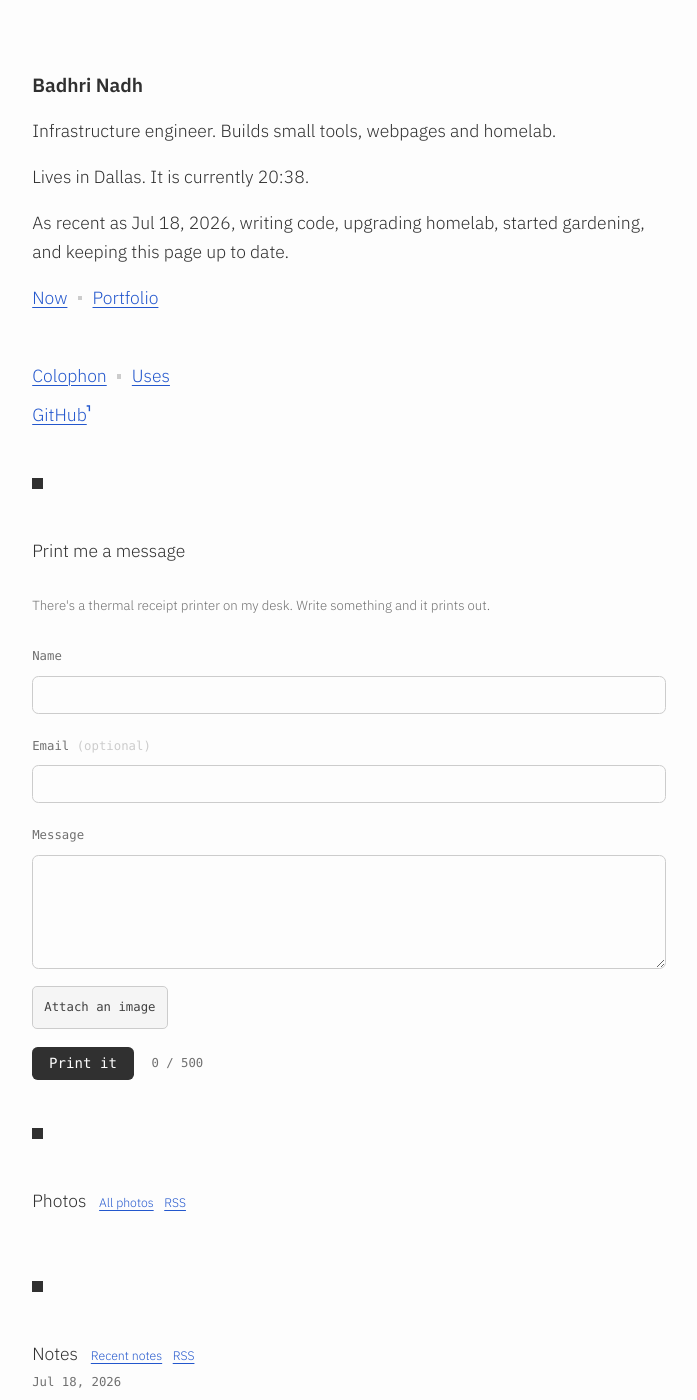
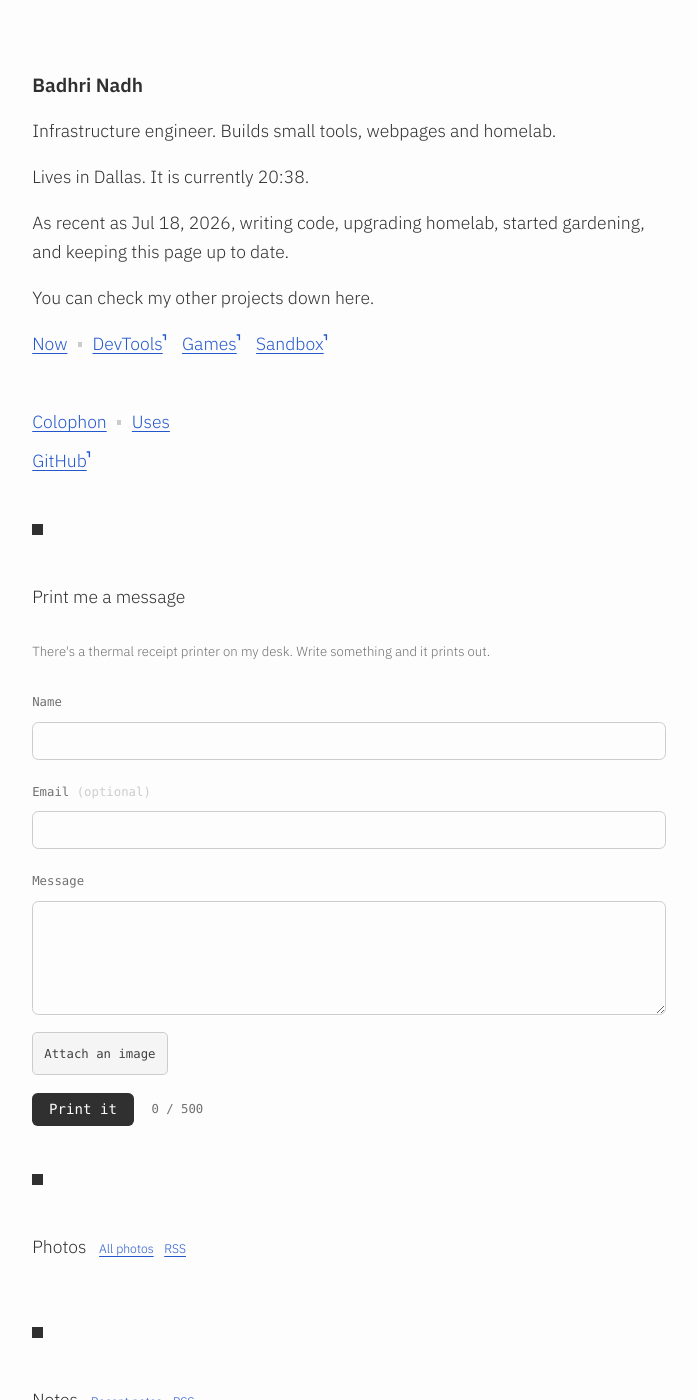
Before and after one commit to BadhriNadhBade/badhrinadh.com, a Jekyll site: the page built from index.html, in a window 1280 px wide and 1400 px high. Shown: the whole window, without its empty margins (291-988 px from the left). Built offline with Jekyll 4.4.1, drawn with Linux system fonts in a browser that asks for light colours; Markdown is read by kramdown in place of the engine named in the settings.

Commit message:
add subdomains

```diff
--- a/index.html
+++ b/index.html
@@ -16,9 +16,15 @@ root: true
   As recent as {{ site.recent_date | date: "%b %e, %Y" }}, writing code, upgrading homelab, started gardening, and keeping this page up to date.
 </p>
 
+<p>
+  You can check my other projects down here.
+</p>
+
 <nav aria-label="Profession">
   <a href="{% link _pages/now.md %}">Now</a><hr class="inline-hr">
-  <a href="https://badhrinadh.com/">Portfolio</a>
+  <a href="https://devtools.badhrinadh.com/" rel="me">DevTools</a>
+  <a href="https://play.badhrinadh.com/" rel="me">Games</a>
+  <a href="https://lab.badhrinadh.com/" rel="me">Sandbox</a>
 </nav>
 
 <br>
```
Also changed, not shown: _notes/2026-07-18-aa.md (+1 -1 lines).
